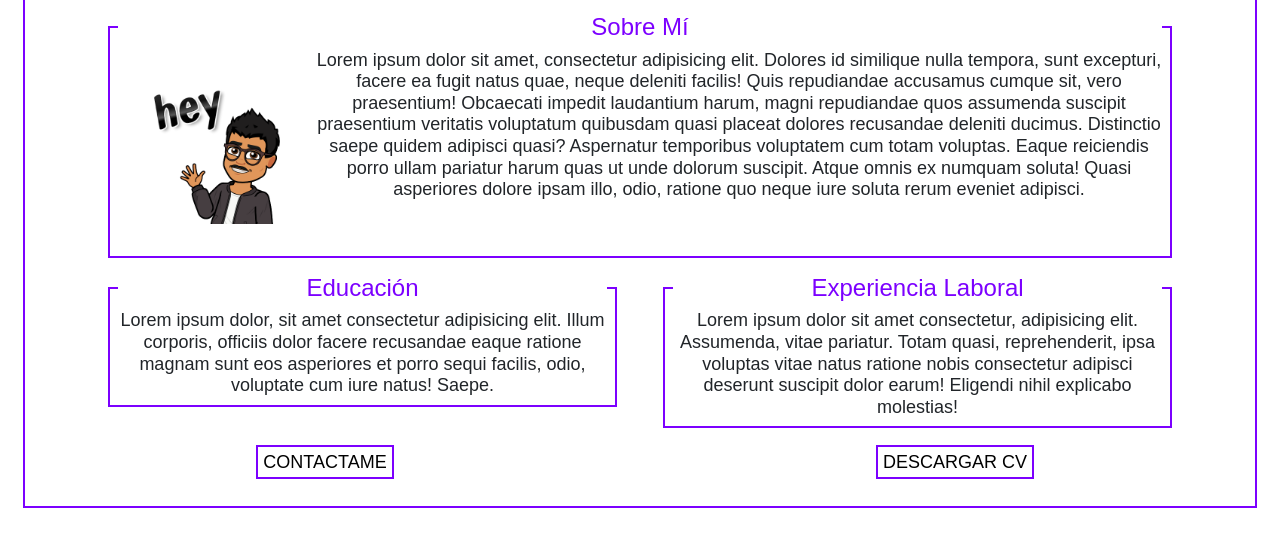
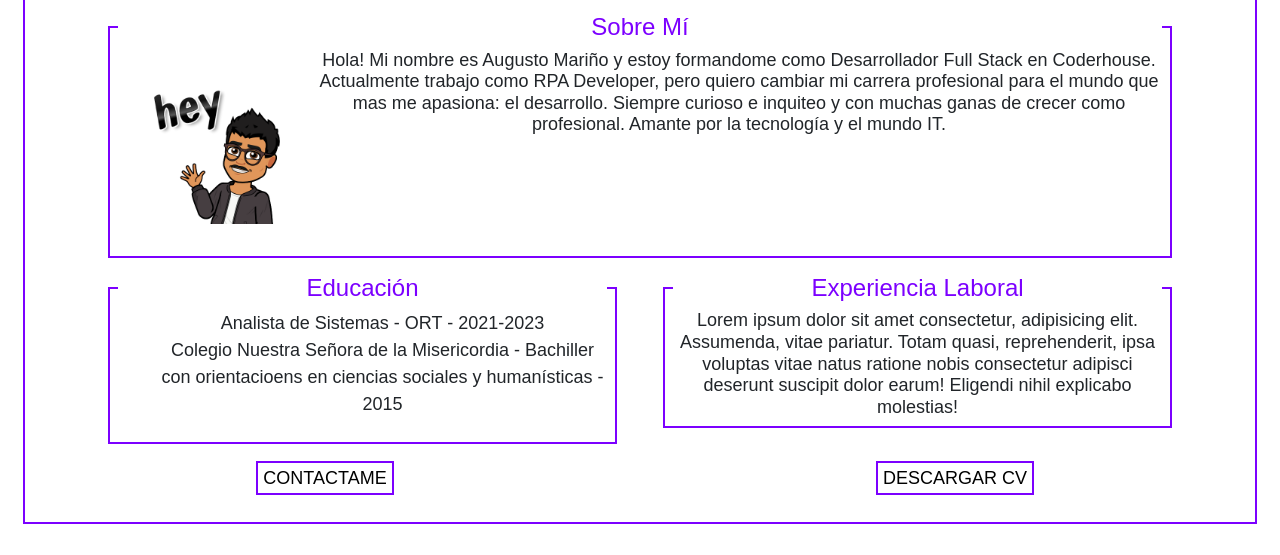
Before and after one commit to augusto1812/coderhouse_desarrolloWeb, a website: page quien_soy.html in a window 1280 px wide. Shown: the part 183-738 px from the top of the page. Drawn offline with nearby package versions, Linux system fonts and the light colour scheme.

Commit message:
texto quien soy

```diff
--- a/quien_soy.html
+++ b/quien_soy.html
@@ -58,9 +58,9 @@
               <div class="col">
                 <fieldset>
                   <legend>Sobre Mí</legend>
-                  <img src="./imagenes/bitmoji.png" alt="glasses" width="150" align="left" class="m-4"/>Lorem ipsum dolor sit amet, consectetur adipisicing elit. Dolores id similique nulla tempora, sunt excepturi, facere ea fugit natus quae, neque deleniti facilis! Quis repudiandae accusamus cumque sit, vero praesentium!
-                  Obcaecati impedit laudantium harum, magni repudiandae quos assumenda suscipit praesentium veritatis voluptatum quibusdam quasi placeat dolores recusandae deleniti ducimus. Distinctio saepe quidem adipisci quasi? Aspernatur temporibus voluptatem cum totam voluptas.
-                  Eaque reiciendis porro ullam pariatur harum quas ut unde dolorum suscipit. Atque omnis ex numquam soluta! Quasi asperiores dolore ipsam illo, odio, ratione quo neque iure soluta rerum eveniet adipisci.
+                  <img src="./imagenes/bitmoji.png" alt="glasses" width="150" align="left" class="m-4"/>Hola! Mi nombre es Augusto Mariño y estoy formandome como Desarrollador Full Stack en Coderhouse. Actualmente trabajo como RPA Developer, pero quiero cambiar mi carrera profesional para el mundo que mas me apasiona: el desarrollo.
+                  Siempre curioso e inquiteo y con muchas ganas de crecer como profesional. Amante por la tecnología y el mundo IT.
+
                 </fieldset>
               </div>
             </div>
@@ -68,7 +68,11 @@
               <div class="col-sm-6">
                 <fieldset>
                   <legend>Educación</legend>
-                  Lorem ipsum dolor, sit amet consectetur adipisicing elit. Illum corporis, officiis dolor facere recusandae eaque ratione magnam sunt eos asperiores et porro sequi facilis, odio, voluptate cum iure natus! Saepe.
+                  <ul>
+                    <li>Analista de Sistemas - ORT - 2021-2023</li>
+                    <li>Colegio Nuestra Señora de la Misericordia - Bachiller con orientacioens en ciencias sociales y humanísticas - 2015</li>
+                  </ul>
+
                 </fieldset>
               </div>
               <div class="col-sm-6">
```
